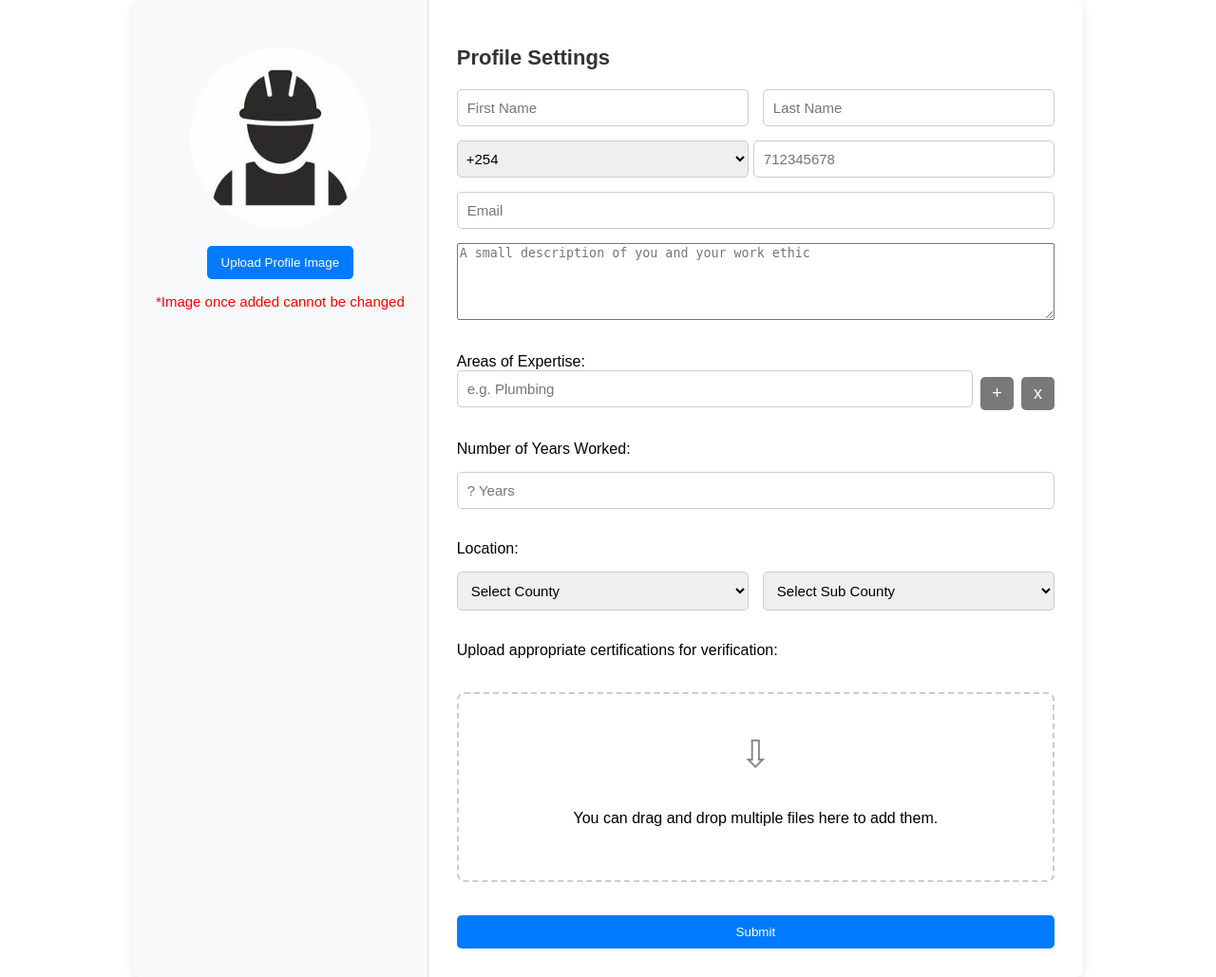
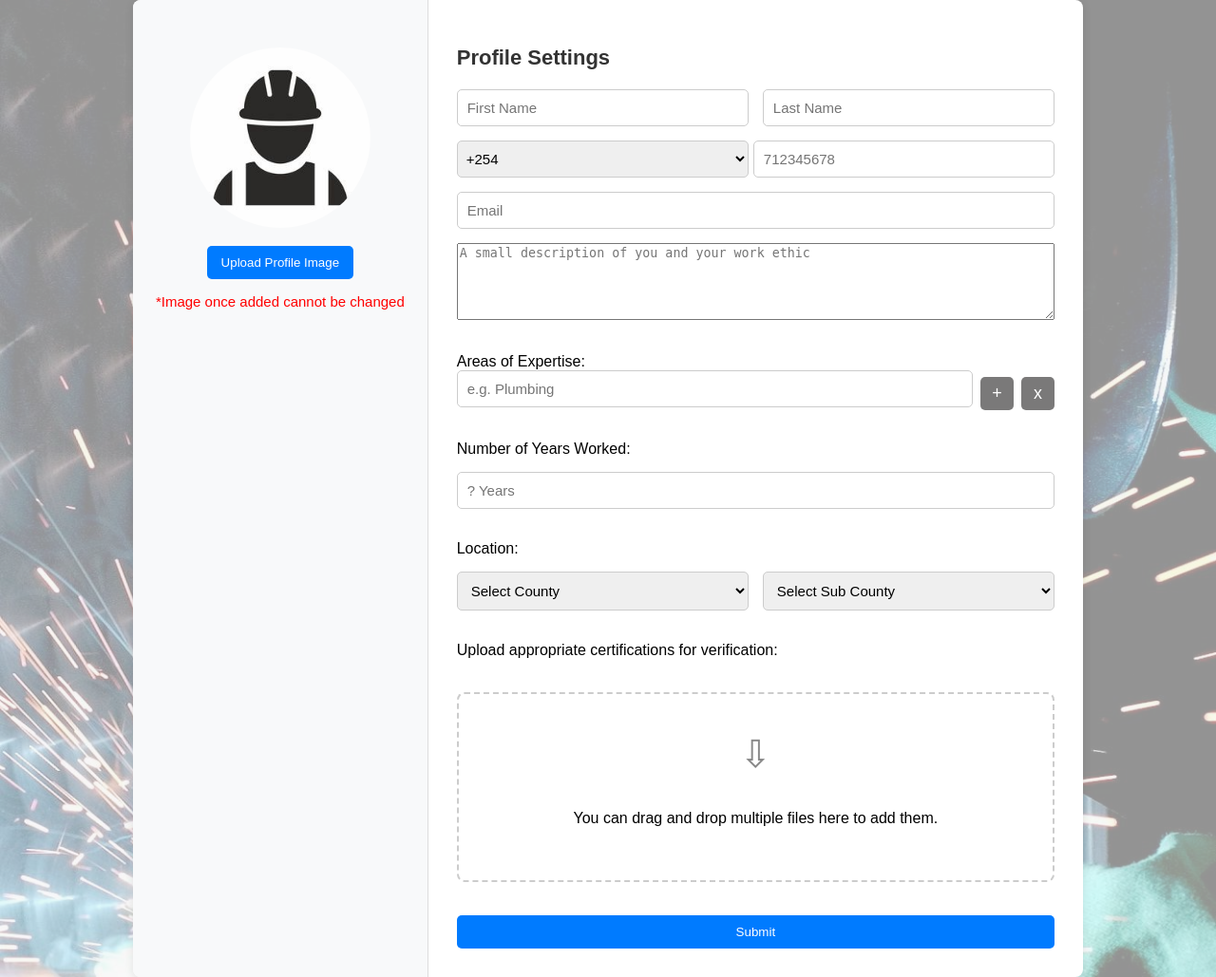
Before and after one commit to MutindaMichelle/SemProject2025, a PHP site: page /ArtisanProfile.html in a window 1280 px wide. Shown: the whole page at 95% size. Run offline with PHP 8.4, Linux system fonts and the light colour scheme.

Commit message:
Connected the pages
Did some styling work

```diff
--- a/ArtisanProfile.html
+++ b/ArtisanProfile.html
@@ -7,6 +7,9 @@
   <link rel="stylesheet" href="style.css"/>
 </head>
 <body>
+  <section class="profile_bg">
+       <div class="white_cover"></div>
+    </section>
   <div class="prof_container">
     <!-- Left Side: Profile Image Upload -->
     <div class="profile-sidebar">
--- a/Registration.php
+++ b/Registration.php
@@ -64,7 +64,8 @@ if(isset($_POST['submit']))
         $sql = "INSERT INTO users (name, email, password, phone, userType) VALUES ('$name', '$email', '$hashedPassword', '$phone','$userType')";
 
         if ($conn->query($sql) === TRUE) {
-            echo "Account created successfully!";
+            header("Location: created.html");
+    exit();
         } else {
             echo "Error: " . $conn->error;
         }
--- a/created.html
+++ b/created.html
@@ -15,7 +15,7 @@
     <div class="created_container" id="created_container">
         <i class="fa-solid fa-circle-check"></i>
         <h1>Account Creation Complete!</h1>
-        <button>Set Up Profile</button>
+        <button onclick="window.location.href='ArtisanProfile.html'">Set Up Profile</button>
     </div>
 </body>
 </html>
--- a/style.css
+++ b/style.css
@@ -37,6 +37,7 @@ html {
   text-align: center;
   justify-content: center;
 }
+
 .white_cover {
   z-index: 1;
   background-color: whitesmoke;
@@ -133,11 +134,11 @@ html {
 }
 
 .switch input::before {
-  content: "Get a Job";
+  content: "Find a Worker";
   left: 70px;
 }
 .switch input::after {
-  content: "Post a Job";
+  content: "Find Work";
   right: 70px;
 }
 .switch input:checked {
@@ -313,7 +314,10 @@ html {
   opacity: 0;
   z-index: 1;
 }
-
+.password {
+  max-height: 20px;
+  padding: 0;
+}
 .container.active .sign-up {
   transform: translateX(100%);
   opacity: 1;
@@ -402,7 +406,7 @@ html {
 
 /* Created Page*/
 .created_container {
-  background-color: #fff;
+  background: linear-gradient(to right, #0f2027, #2c5364);
   border-radius: 30px;
   box-shadow: 0 5px 15px rgba(0, 0, 0, 0.35);
   position: absolute;
@@ -421,21 +425,21 @@ html {
 }
 .created_container i {
   font-size: 64px;
-  color: #00b53f;
+  color: rgb(168, 165, 165);
   margin-bottom: 10px;
 }
 .created_container h1 {
   font-family: "Segoe UI", sans-serif;
   font-size: 35px;
   font-weight: 600;
-  color: #1a3d2f; /* Dark greenish tone */
+  color: rgb(168, 165, 165);
   text-align: center;
   margin-top: 16px;
   margin-bottom: 0;
 }
 .created_container button {
-  background-color: #00b53f;
-  color: #fff;
+  background-color: rgb(168, 165, 165);
+  color: black;
   font-size: 20px;
   padding: 10px 25px;
   size: 2px;
@@ -454,7 +458,22 @@ html {
 
 /* Profile set up */
 
+.profile_bg {
+  z-index: -4;
+  width: 100%;
+  height: 100%;
+  overflow: hidden;
+  position: absolute;
+  background-image: url("images/hotdude.jpeg");
+  background-position: center;
+  background-repeat: no-repeat;
+  background-size: cover;
+  text-align: center;
+  justify-content: center;
+}
+
 .prof_container {
+  margin-top: 15px;
   display: flex;
   max-width: 1000px;
   margin: auto;
```
Also changed, not shown: Registration.html (+5 -5 lines).
